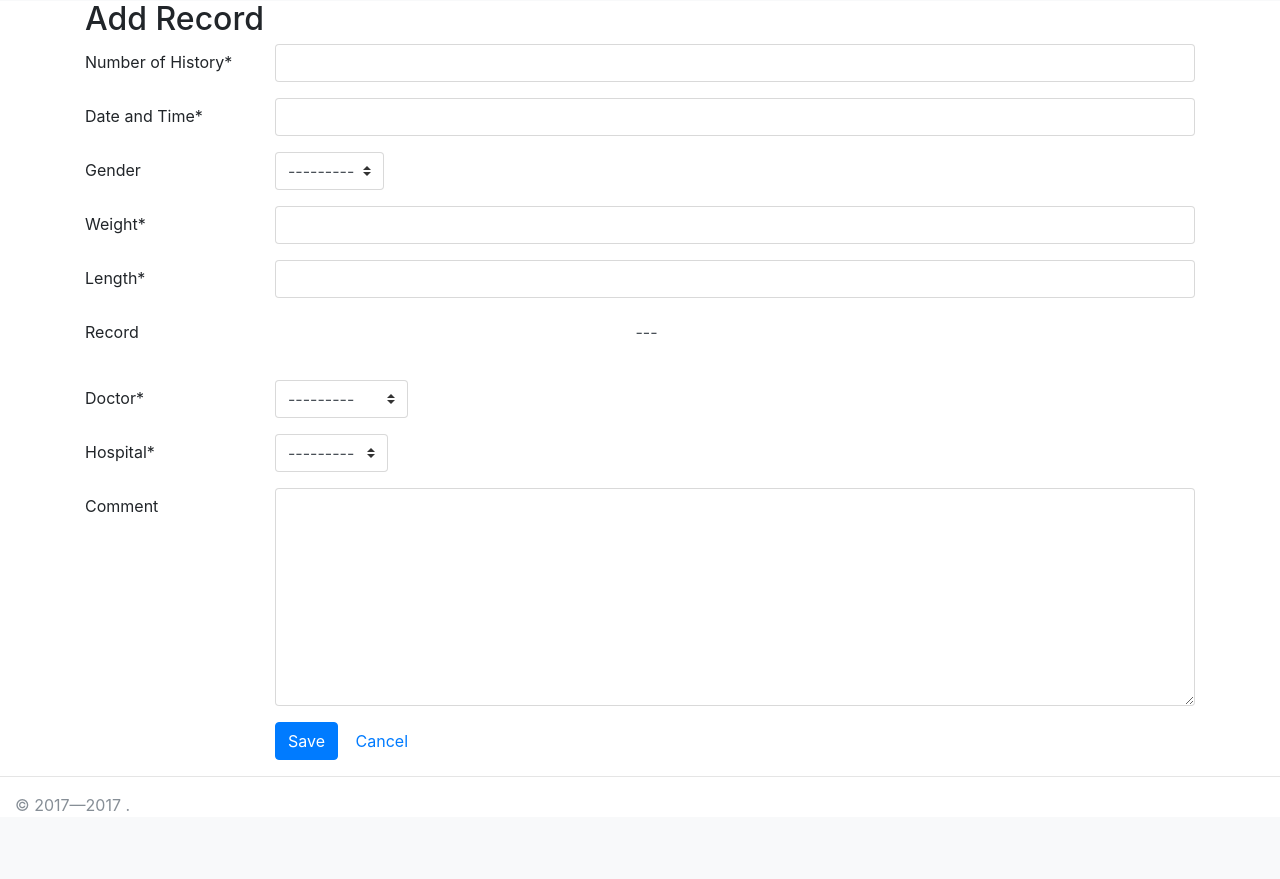
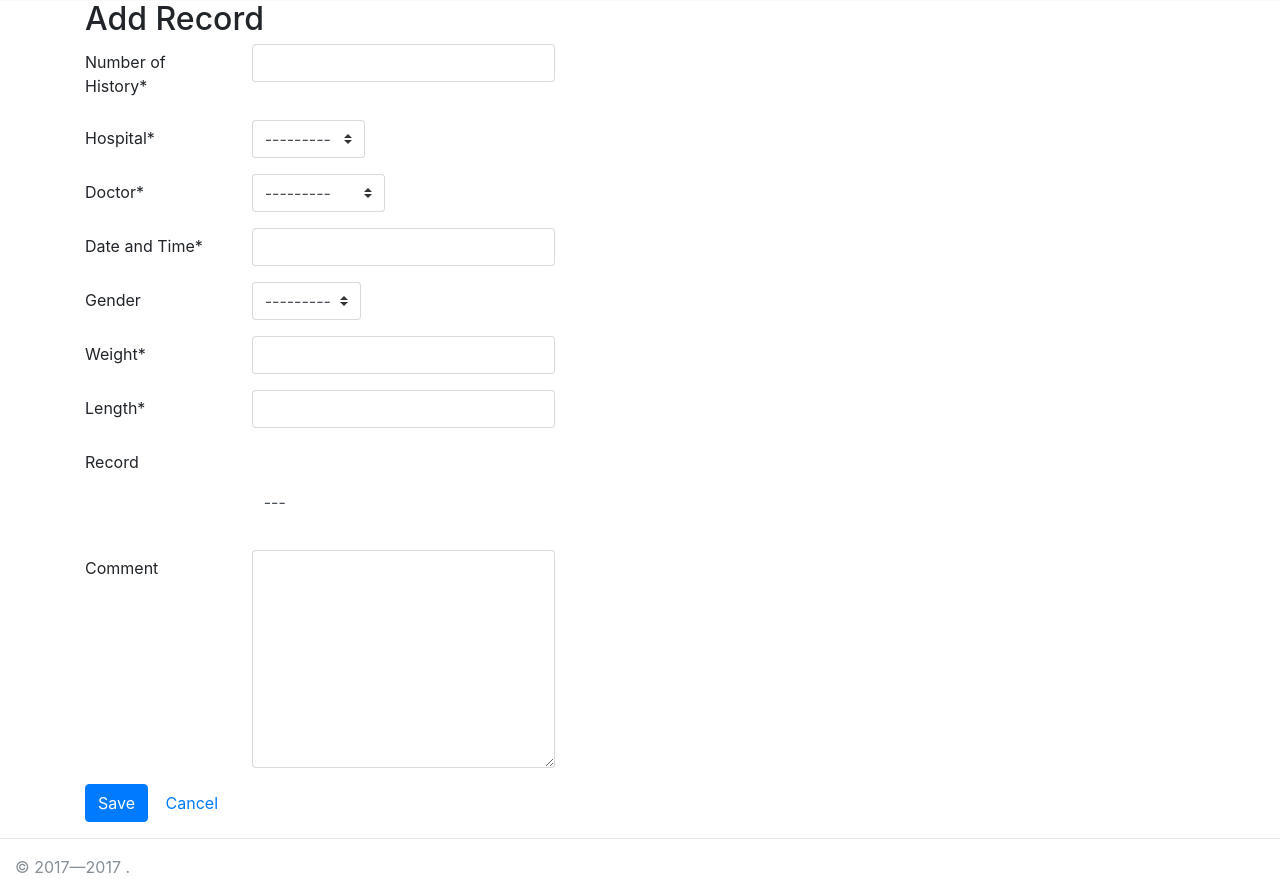
Before and after one commit to nataliia-pimankova/hearttone, a Django app: page /add/ in a window 1280 px wide. Shown: the part 55-934 px from the top of the page. Before the commit the page ends 866 px from the top, so only its background shows below. Run offline with Django 3.2, Linux system fonts and the light colour scheme; data comes from the database, SQL or seed files in the repository; both versions use the stored data as it was after the commit; parts of the project's set-up code (start-up, migrations or seed data) failed here and were passed over; some libraries are stand-ins or nearby versions.

Commit message:
some style changes

```diff
--- a/records/forms.py
+++ b/records/forms.py
@@ -2,7 +2,7 @@ from django.forms import ModelForm
 from django.core.urlresolvers import reverse
 
 from crispy_forms.helper import FormHelper
-from crispy_forms.layout import Submit
+from crispy_forms.layout import Layout, ButtonHolder, Field, Submit
 
 from .models import Patient
 
@@ -31,12 +31,33 @@ class RecordCreateForm(ModelForm):
         # set form field properties
         self.helper.help_text_inline = True
         self.helper.html5_required = True
-        self.helper.label_class = 'col-sm-2 control-label'
-        self.helper.field_class = 'col-sm-10'
+        self.helper.label_class = 'col-sm-4 col-form-label'
+        self.helper.field_class = 'col-sm-8'
+
+        layout = Layout(
+            Field('history_number', wrapper_class='row'),
+            Field('hospital', wrapper_class='row'),
+            Field('doctor', wrapper_class='row'),
+            Field('date_time', wrapper_class='row'),
+            Field('gender', wrapper_class='row'),
+            Field('weight', wrapper_class='row'),
+            Field('length', wrapper_class='row'),
+            Field('path_to_file', wrapper_class='row'),
+            Field('comment', wrapper_class='row'),
+
+            ButtonHolder(
+                Submit('save_button', u'Save', css_class='btn btn-primary'),
+                Submit('cancel_button', u'Cancel', css_class='btn btn-link'),
+                # css_class='row offset-sm-4'
+            )
+        )
+
+        self.helper.add_layout(layout)
 
         # form buttons
-        self.helper.add_input(Submit('save_button', u'Save', css_class='btn btn-primary'))
-        self.helper.add_input(Submit('cancel_button', u'Cancel', css_class='btn btn-link'))
+
+        # self.helper.add_input(Submit('save_button', u'Save', css_class='btn btn-primary'))
+        # self.helper.add_input(Submit('cancel_button', u'Cancel', css_class='btn btn-link'))
 
 
 class RecordUpdateForm(RecordCreateForm):
--- a/records/static/css/main.css
+++ b/records/static/css/main.css
@@ -1,3 +1,9 @@
+/* navbar */
 .navbar-brand{
     font-family: 'Satisfy', cursive;
 }
+
+/* Forms */
+.form-group {
+    max-width: 500px;
+}
--- a/records/templates/records/records_list.html
+++ b/records/templates/records/records_list.html
@@ -10,9 +10,9 @@
 {% block content %}
   <a href="{% url "record_add" %}" class="btn btn-primary">{% trans "Add Record" %}</a>
 
-<table class="table">
+<table class="table table-striped">
   {% with order_by=request.GET.order_by reverse=request.GET.reverse %}
-  <thead>
+  <thead class="">
     <tr>
       <th>#</th>
       <th>{% trans "History" %}</th>
@@ -32,7 +32,7 @@
       </td>
       <td><a href="{% url "record_edit" record.id %}" >{{ record.history_number }}</a></td>
       <td>{{ record.date_time }}</td>
-      <td>{{ record.gender }}</td>
+      <td>{% if record.gender %}{{ record.get_gender_display }}{% endif %}</td>
       <td>{{ record.weight }}</td>
       <td>{{ record.length }}</td>
       <td>{{ record.path_to_file }}</td>
--- a/records/templates/records/templates_add_edit.html
+++ b/records/templates/records/templates_add_edit.html
@@ -10,7 +10,7 @@
 {% block content %}
 
 <form action="{{ form.form_action }}" method="{{ form.form_method }}"
-      class="form-horizontal" novalidate enctype="multipart/form-data">
+      novalidate enctype="multipart/form-data">
 
     {% crispy form %}
 
```
Also changed, not shown: db.sqlite3.
